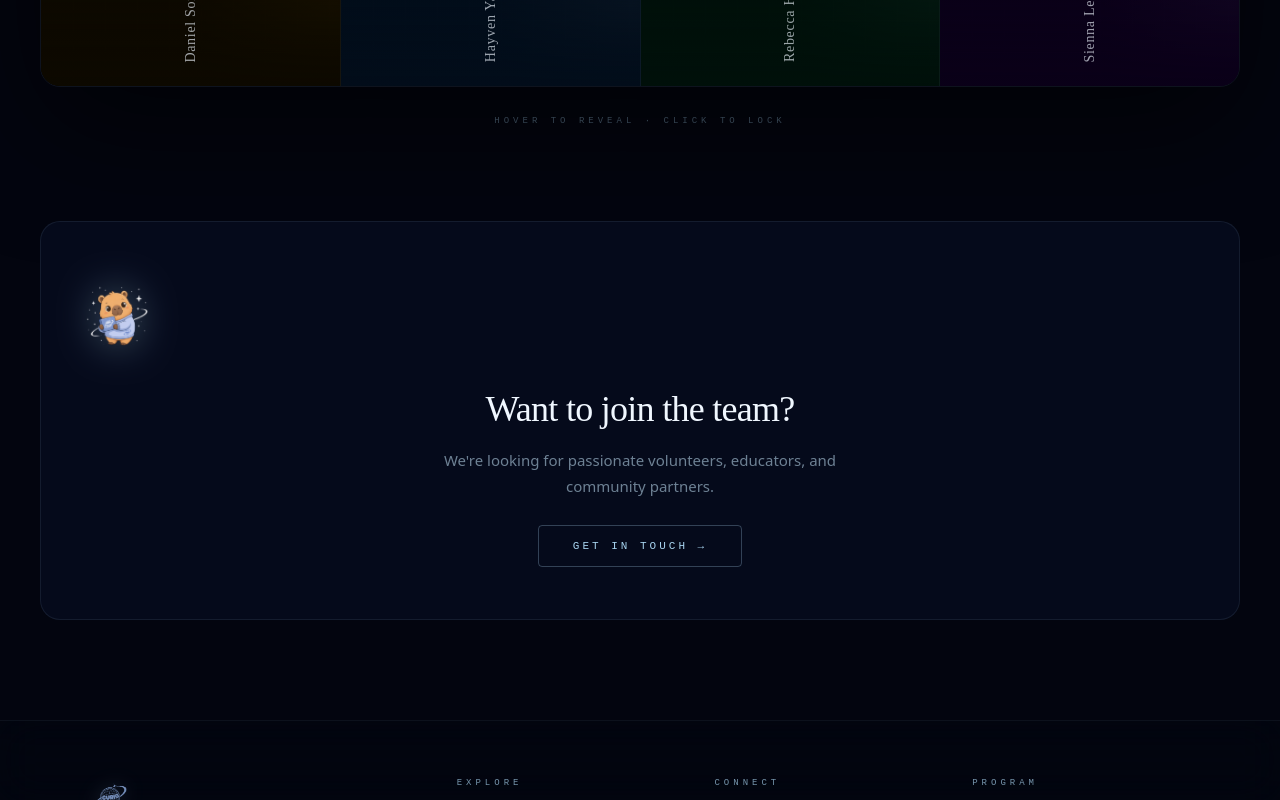
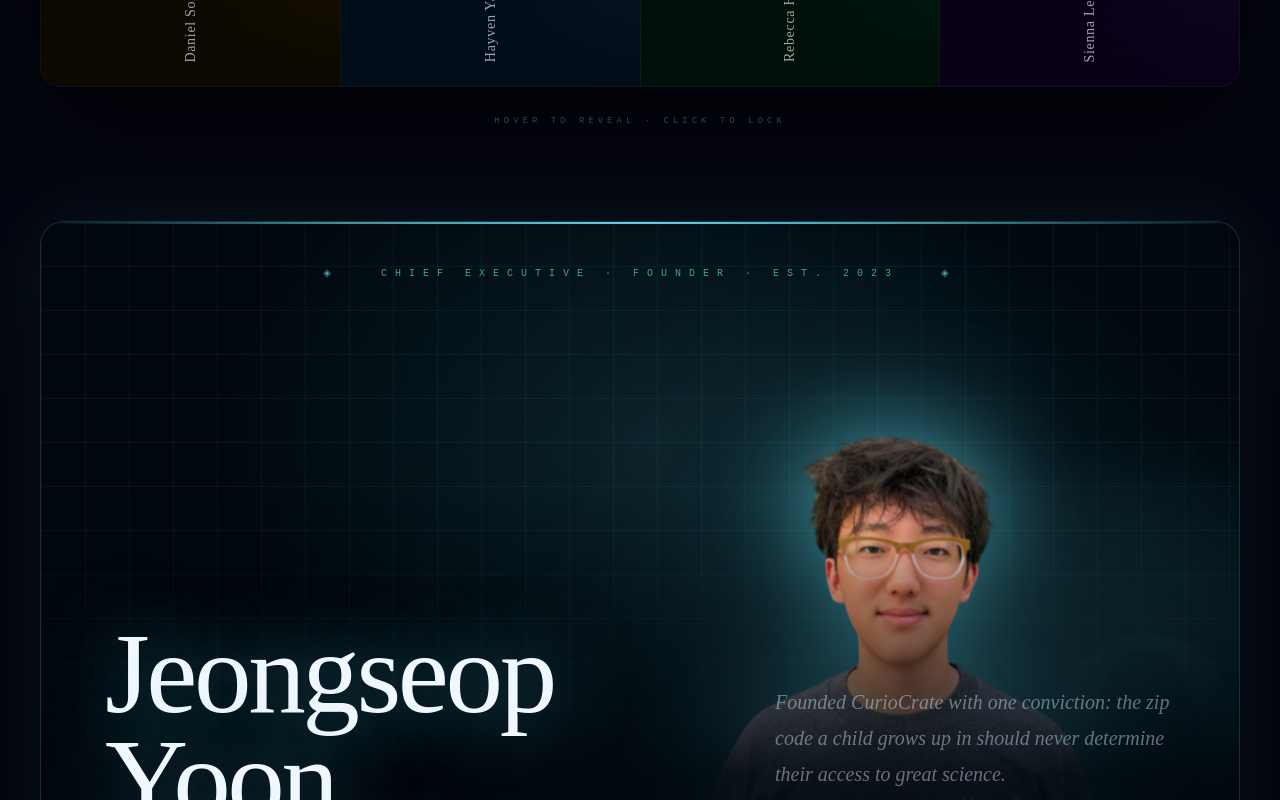
Before and after one commit to jothebro1234/curiocrate-website, a React (Vite) app: page /team in a window 1280 px wide. Shown: the part 2000-2800 px from the top of the page. Built offline with nearby package versions, Linux system fonts and the light colour scheme.

Commit message:
Team: restore founder card for Jeongseop Yoon

```diff
--- a/src/pages/Team.jsx
+++ b/src/pages/Team.jsx
@@ -457,7 +457,7 @@ export default function Team() {
         {/* ══════════════════════════════════════════════════════════════════════
             FOUNDER SPOTLIGHT: Chief Executive Founder (temporarily hidden)
         ══════════════════════════════════════════════════════════════════════ */}
-        {false && <motion.div
+        <motion.div
           initial={{ opacity:0 }}
           whileInView={{ opacity:1 }}
           viewport={{ once:true }}
@@ -643,7 +643,7 @@ export default function Team() {
               transformOrigin:'center', zIndex:6,
             }}
           />
-        </motion.div>}
+        </motion.div>
 
         {/* ══════════════════════════════════════════════════════════════════════
             JOIN CTA
```
